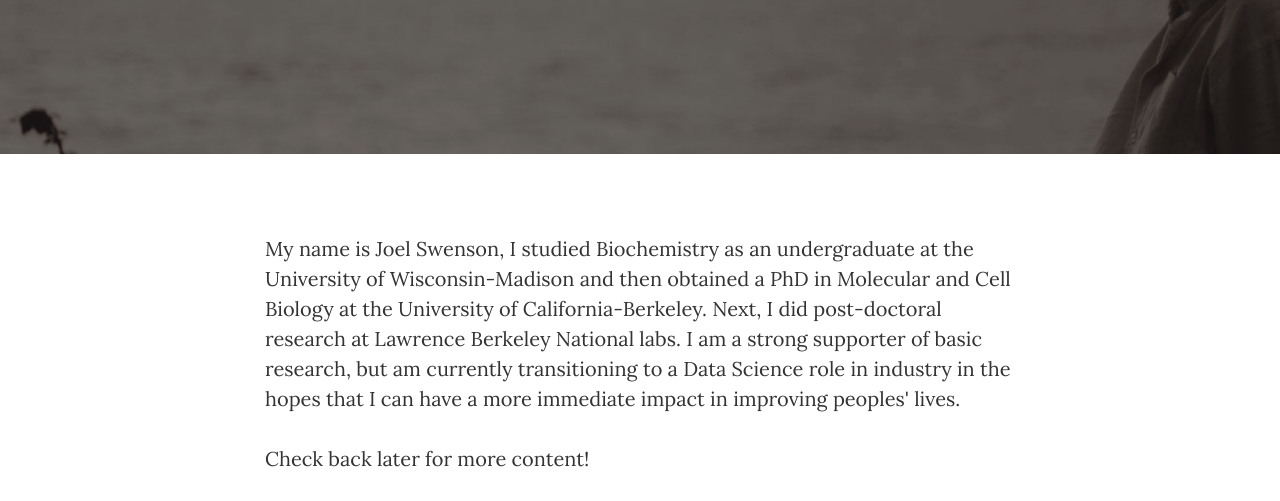
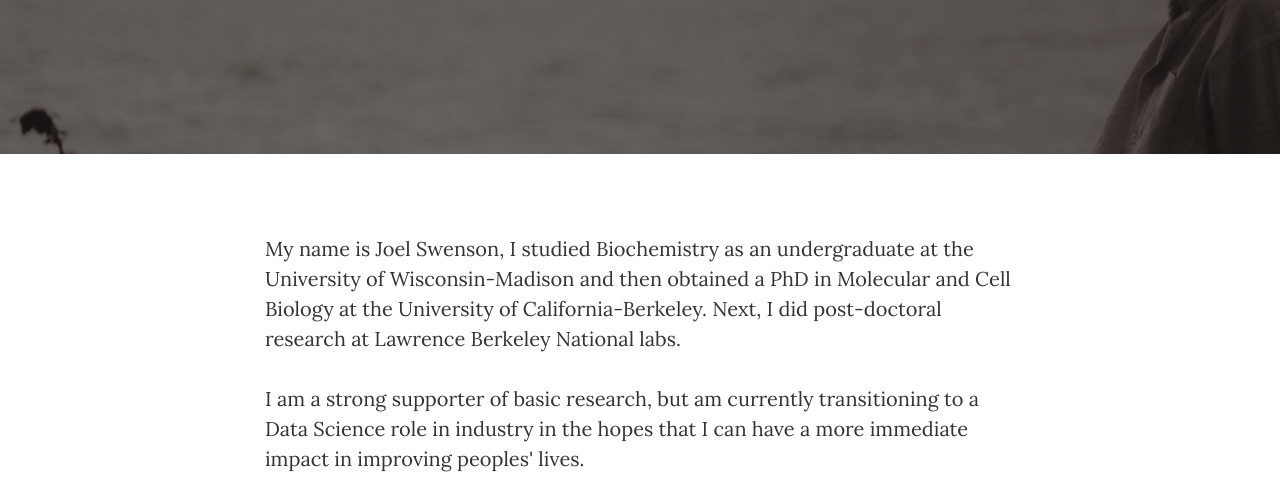
Before and after one commit to jmswenson/jmswenson.github.io, a website: page about.html in a window 1280 px wide. Shown: the part 268-769 px from the top of the page. Drawn offline with nearby package versions, Linux system fonts and the light colour scheme.

Commit message:
Playing with homepage

```diff
--- a/about.html
+++ b/about.html
@@ -87,7 +87,8 @@
     <div class="container">
         <div class="row">
             <div class="col-lg-8 col-lg-offset-2 col-md-10 col-md-offset-1">
-                <p>My name is Joel Swenson, I studied Biochemistry as an undergraduate at the University of Wisconsin-Madison and then obtained a PhD in Molecular and Cell Biology at the University of California-Berkeley. Next, I did post-doctoral research at Lawrence Berkeley National labs. I am a strong supporter of basic research, but am currently transitioning to a Data Science role in industry in the hopes that I can have a more immediate impact in improving peoples' lives.</p>
+                <p>My name is Joel Swenson, I studied Biochemistry as an undergraduate at the University of Wisconsin-Madison and then obtained a PhD in Molecular and Cell Biology at the University of California-Berkeley. Next, I did post-doctoral research at Lawrence Berkeley National labs.</p>
+                <p>I am a strong supporter of basic research, but am currently transitioning to a Data Science role in industry in the hopes that I can have a more immediate impact in improving peoples' lives.
                 <p>Check back later for more content!</p>
             </div>
         </div>
```
